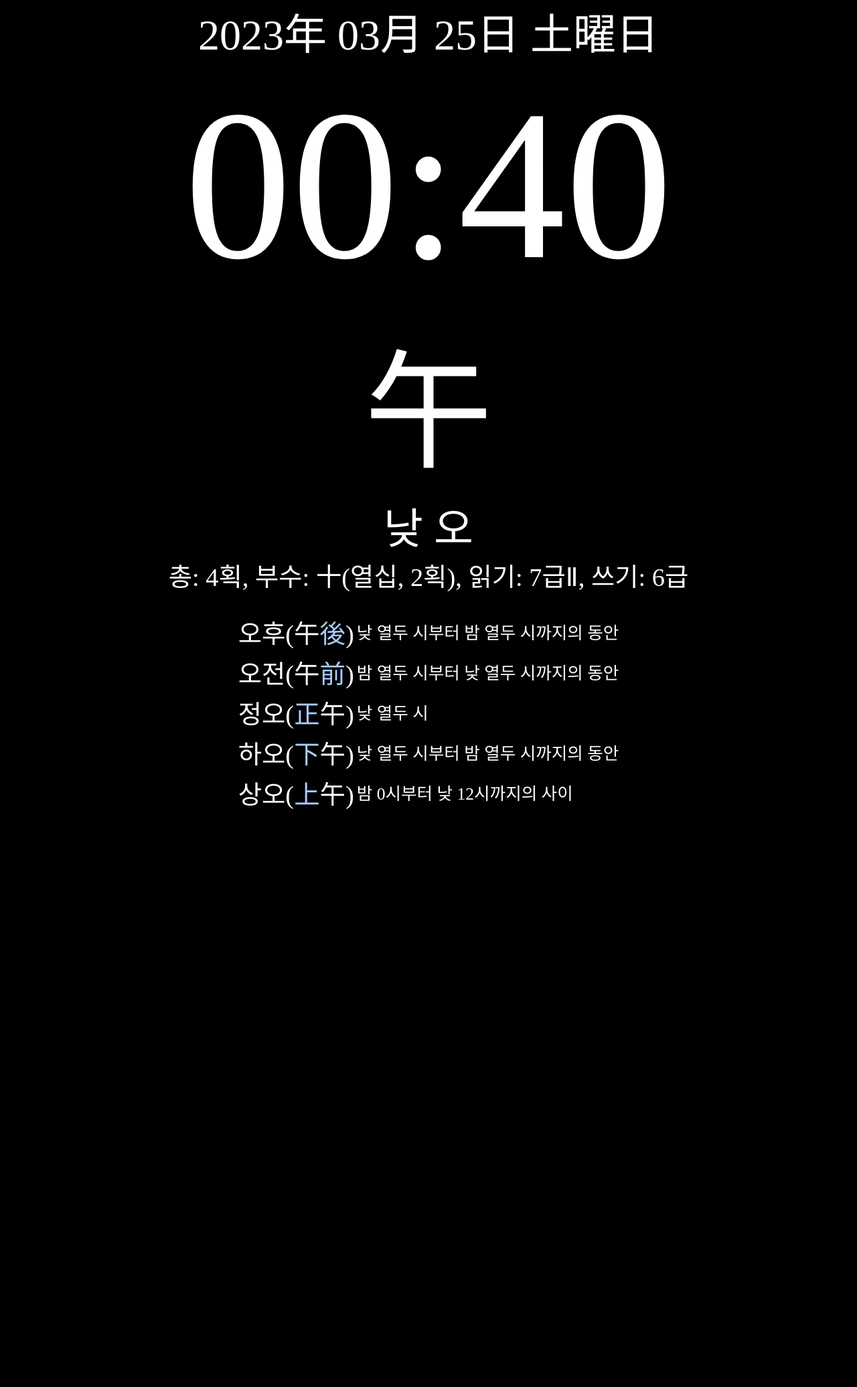
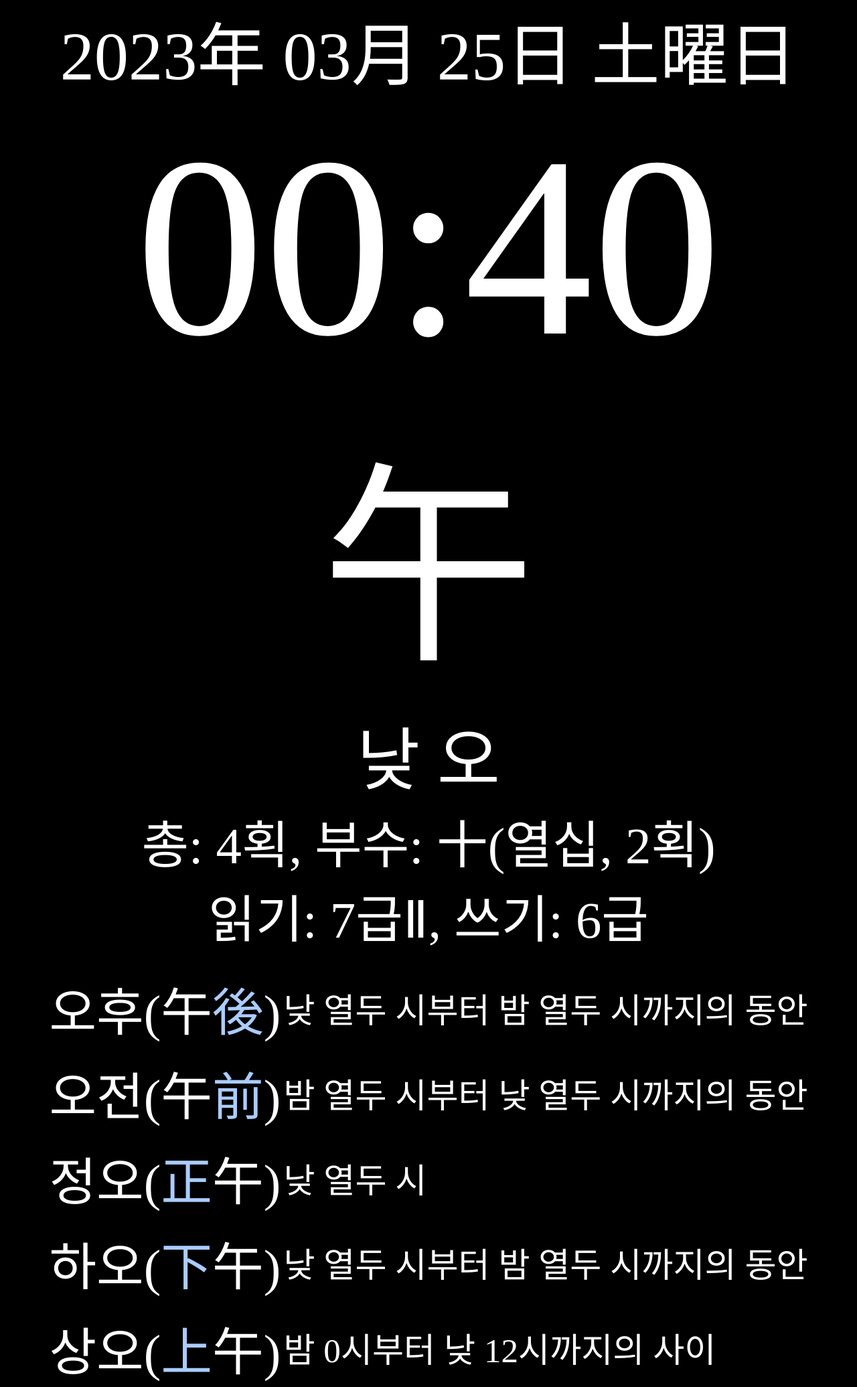
Before and after one commit to mahlernim/flask_hanja_clock, a Flask app: page / in a window 1280 px wide. Shown: the whole page at 67% size. Before the commit the page ends 1208 px from the top, so only its background shows below. Run offline with Flask 2, Linux system fonts and the light colour scheme.

Commit message:
Design changes, add .gitignore

```diff
--- a/app.py
+++ b/app.py
@@ -4,10 +4,10 @@ import random
 import datetime
 from urllib import parse
 
-app = Flask(__name__)
+application = Flask(__name__)
 
-@app.route('/<user_hanja>')
-@app.route('/')
+@application.route('/<user_hanja>')
+@application.route('/')
 def index(user_hanja=""):
     # Load hanja500.csv
     df = pd.read_csv('hanja500.csv')
@@ -57,4 +57,4 @@ def index(user_hanja=""):
         read_level=read_level, write_level=write_level, reload_interval=time_until_next_minute, matching_words=matching_words)
 
 if __name__ == '__main__':
-    app.run(debug=True)
+    application.run()
--- a/templates/index.html
+++ b/templates/index.html
@@ -7,19 +7,20 @@
       body {
         background-color: black;
         color: white;
-        font-size: 15vw;
+        font-size: 25vw;
         text-align: center;
         margin: 0;
         padding: 0;
       }
-	  table {margin-top:2vw}
+	  table {margin-top:1vw}
+	  td {padding-top:1vw}
 	  a {color:#ACF; text-decoration:none;}
 	  a:hover {text-decoration:underline;}
 	  .nr {white-space:nowrap;}
-	  .large { font-size: 25vw; }
-      .small { font-size: 5vw; }
-	  .smaller { font-size: 3vw; }
-	  .smallest { font-size: 2vw; }
+	  .large { font-size: 30vw; margin:0;}
+          .small { font-size: 8vw; }
+	  .smaller { font-size: 6vw; }
+	  .smallest { font-size: 4vw; }
 	  .al { text-align: left; }
     </style>
   </head>
@@ -28,7 +29,7 @@
     <div class="large">{{ time }}</div>
     <div>{{ hanja }}</div>
     <div class="small">{{ huneum }}</div>
-    <div class="smaller">총: {{ strokes }}획, 부수: {{ radical }}, 읽기: {{ read_level }}, 쓰기: {{ write_level }}</div>
+    <div class="smaller">총: {{ strokes }}획, 부수: {{ radical }}<br>읽기: {{ read_level }}, 쓰기: {{ write_level }}</div>
 	<table align="center">
 	{% for row in matching_words %}
 	<tr>
```
Also changed, not shown: requirements.txt (added, +14 -0 lines), 1 other file.
